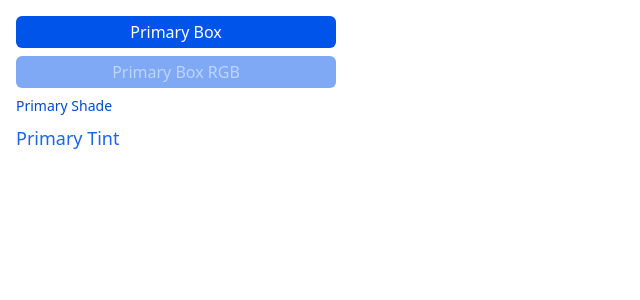
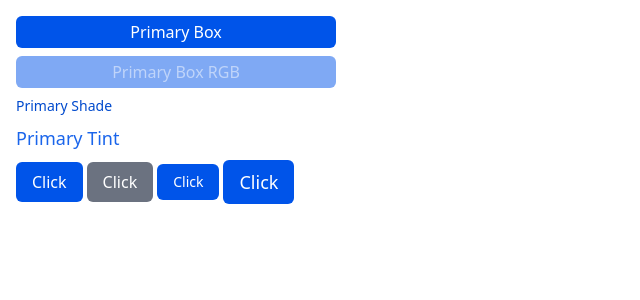
Before and after one commit to hairihou/hands-on-app-vue3.3, a Vue app: page / in a window 1280 px wide. Shown: the top 300 px of the page, without its empty margins (0-640 px from the left). Built offline with nearby package versions, Linux system fonts and the light colour scheme.

Commit message:
wip(): themed component

```diff
--- a/src/App.vue
+++ b/src/App.vue
@@ -1,4 +1,6 @@
-<script setup lang="ts"></script>
+<script setup lang="ts">
+import ButtonBase from "./components/ButtonBase.vue";
+</script>
 
 <template>
   <div class="flex flex-col gap-y-2 p-4">
@@ -16,5 +18,12 @@
 
     <p class="text-primary-shade text-sm">Primary Shade</p>
     <p class="text-primary-tint text-lg">Primary Tint</p>
+
+    <div class="flex items-center gap-x-1">
+      <ButtonBase>Click</ButtonBase>
+      <ButtonBase color="default">Click</ButtonBase>
+      <ButtonBase size="small">Click</ButtonBase>
+      <ButtonBase size="large">Click</ButtonBase>
+    </div>
   </div>
 </template>
--- /dev/null
+++ b/src/components/ButtonBase.vue
@@ -0,0 +1,36 @@
+<script setup lang="ts">
+import { computed } from "vue";
+
+interface Props {
+  /** @default 'primary' */
+  color: "primary" | "default";
+  /** @default 'medium' */
+  size: "small" | "medium" | "large";
+}
+
+const props = withDefaults(defineProps<Props>(), {
+  color: "primary",
+  size: "medium",
+});
+
+const classes = computed<string[]>(() => {
+  return [
+    "px-4 py-2 rounded-md",
+    props.color === "primary"
+      ? "bg-primary text-primary-contrast"
+      : "bg-gray-500 text-white",
+    props.size === "small"
+      ? "text-sm"
+      : props.size === "large"
+      ? "text-lg"
+      : "",
+    "hover:opacity-50",
+  ];
+});
+</script>
+
+<template>
+  <button :class="classes">
+    <slot></slot>
+  </button>
+</template>
--- a/tailwind.config.js
+++ b/tailwind.config.js
@@ -1,14 +1,23 @@
+import colors from "tailwindcss/colors";
+
 /** @type {import('tailwindcss').Config} */
 export default {
   content: ["./index.html", "./src/**/*.{vue,js,ts,jsx,tsx}"],
   theme: {
     colors: {
-      primary: "#0054e9",
-      "primary-rgb": "rgb(0,84,233)",
-      "primary-contrast": "#ffffff",
-      "primary-contrast-rgb": "rgb(255,255,255)",
-      "primary-shade": "#004acd",
-      "primary-tint": "#1a65eb",
+      transparent: "transparent",
+      current: "currentColor",
+      black: colors.black,
+      white: colors.white,
+      gray: colors.gray,
+      primary: {
+        DEFAULT: "#0054e9",
+        rgb: "rgb(0,84,233)",
+        contrast: "#ffffff",
+        "contrast-rgb": "rgb(255,255,255)",
+        shade: "#004acd",
+        tint: "#1a65eb",
+      },
     },
     extend: {},
   },
```
Also changed, not shown: 1 other file (tests, documents, lock files or other folders).
